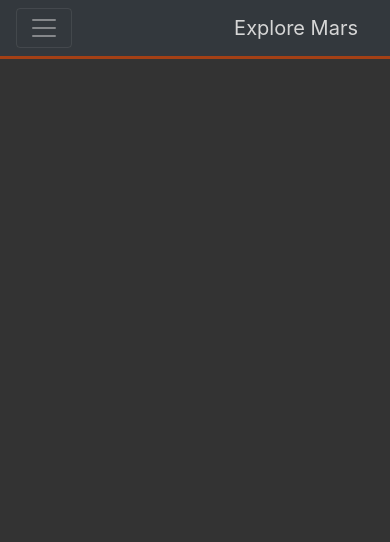
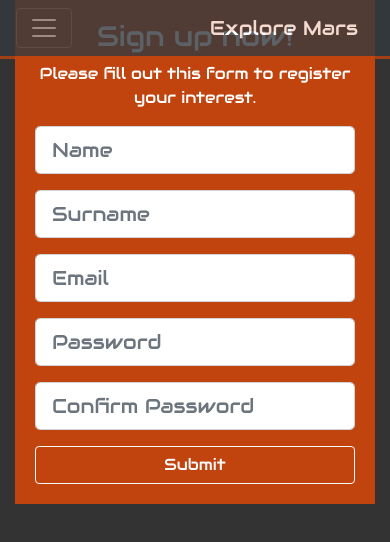
Before and after one commit to Krychaz/Explorer, a website: page src/index.html in a window 390 px wide. Drawn offline with Linux system fonts and the light colour scheme.

Commit message:
ADDED: Main heading, Main form, Font Style, Color Form, Form mobile responsive

```diff
--- a/src/index.html
+++ b/src/index.html
@@ -4,12 +4,14 @@
   <meta charset="UTF-8">
   <meta name="viewport" content="width=device-width, initial-scale=1.0">
   <meta http-equiv="X-UA-Compatible" content="ie=edge">
-  <title>Bootstrap4</title>
+  <title>Explore Mars</title>
   <link rel="stylesheet" href="css/font-awesome.min.css">
   <link rel="stylesheet" href="css/Bootstrap.css">
   <link rel="stylesheet" href="css/style.css">
+  <link href="https://fonts.googleapis.com/css?family=Audiowide" rel="stylesheet">
 </head>
 <body id="home">
+  <!-- NAVBAR-->
   <nav class="navbar navbar-expand-sm bg-dark navbar-dark fixed-top">
     <div class="container">
       <button class="navbar-toggler" data-toggle="collapse" data-target="#navbarCollapse">
@@ -34,7 +36,56 @@
       </div>
     </div>
   </nav>
-
+  <!-- HOME-->
+  <header id="home-section">
+    <div class="dark-overlay">
+      <div class="home-inner">
+        <div class="container">
+          <div class="row">
+            <div class="col-lg-8 d-none d-lg-block">
+              <h1 class="display-4"><strong>Explore</strong> the red planet</h1>
+            </div>
+            <div class="col-lg-4">
+              <div class="text-center card-form">
+                <div class="card-body">
+                  <h3>Sign up now!</h3>
+                  <p>
+                    Please fill out this form to register your interest.
+                  </p>
+                  <form>
+                    <div class="form-group">
+                      <input type="text" class="form-control form-control-lg" placeholder="Name">
+                    </div>
+                  </form>
+                  <form>
+                    <div class="form-group">
+                      <input type="text" class="form-control form-control-lg" placeholder="Surname">
+                    </div>
+                  </form>
+                  <form>
+                    <div class="form-group">
+                      <input type="email" class="form-control form-control-lg" placeholder="Email">
+                    </div>
+                  </form>
+                  <form>
+                    <div class="form-group">
+                      <input type="password" class="form-control form-control-lg" placeholder="Password">
+                    </div>
+                  </form>
+                  <form>
+                    <div class="form-group">
+                      <input type="password" class="form-control form-control-lg" placeholder="Confirm Password">
+                    </div>
+                    <input type="submit" class="btn btn-outline-light btn-block">
+                  </form>
+                </div>
+              </div>
+            </div>
+          </div>
+        </div>
+      </div>
+    </div>
+  </header>
 
   <script src="js/jquery.min.js"></script>
   <script src="js/popper.min.js"></script>
--- a/src/scss/style.scss
+++ b/src/scss/style.scss
@@ -4,6 +4,7 @@ $primary-color:#c1440e;
 
 
 body{
+  font-family: 'Audiowide', cursive;
   background:$bg-color;
   color:$font-color;
 }
@@ -12,3 +13,7 @@ body{
   border-bottom: $primary-color 3px solid;
   opacity: 0.8;
 }
+
+.card-form{
+  background-color: $primary-color;
+}
```
Also changed, not shown: src/css/style.css.
